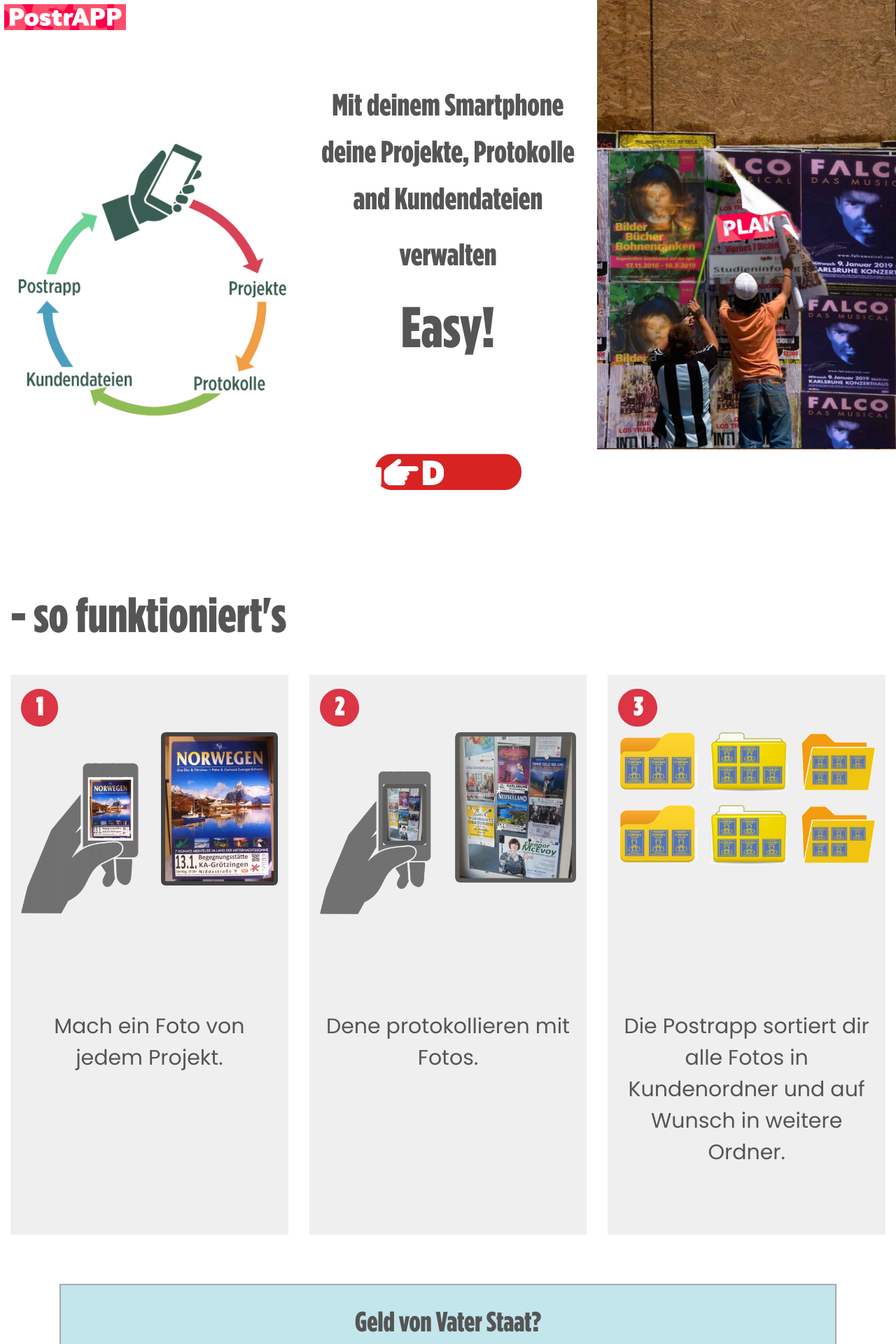
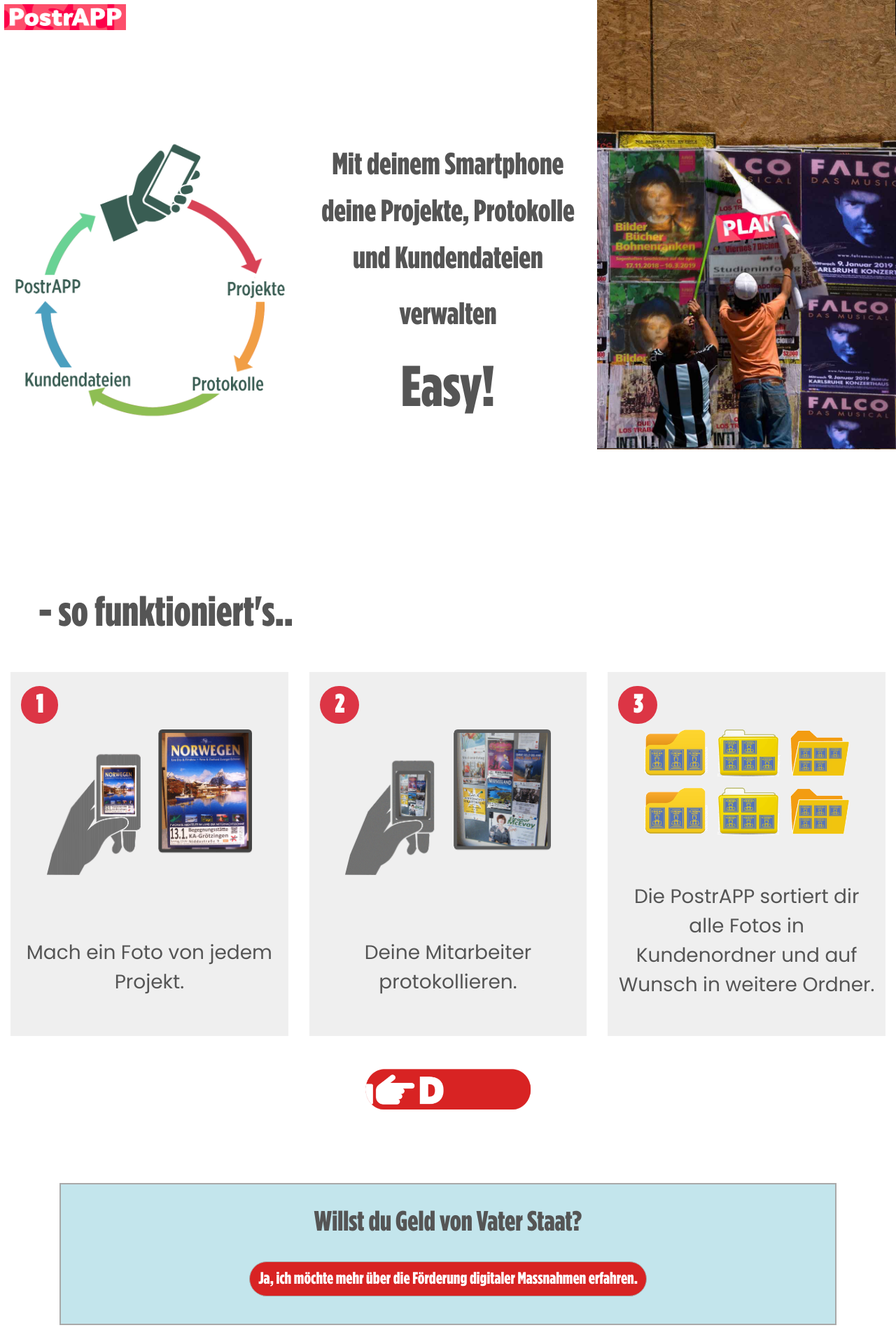
Before and after one commit to jay3000bc/postrapp, a PHP site: page / in a window 1280 px wide. Shown: the top 1920 px of the page at 70% size. Run offline with PHP 8.4, Linux system fonts and the light colour scheme; some libraries are stand-ins or nearby versions.

Commit message:
Diagram image changed + Spelling corrected

```diff
--- a/index.php
+++ b/index.php
@@ -36,6 +36,7 @@
     <meta name="viewport" content="width=device-width, initial-scale=1.0">
     <title>PostrApp</title>
     <!-- <link rel="icon" href="./images/favicon.ico" type="image/x-icon"> -->
+    <link rel="icon" type="image/png" href="images/logo.png">
     <link rel="stylesheet" href="https://stackpath.bootstrapcdn.com/bootstrap/4.3.1/css/bootstrap.min.css">
     <link href="https://fonts.googleapis.com/css?family=Poppins&display=swap" rel="stylesheet">
     <link href="https://fonts.googleapis.com/css?family=Archivo+Black&display=swap" rel="stylesheet">
@@ -69,30 +70,34 @@
                 <img src="images/logo.png" alt="">
               </div>
               <div class="diagram-img my-auto">
-                <img src="images/diagram.png" alt="" class="img-responsive" width="100%">
+                <img src="images/cycle.png" alt="" class="img-responsive" width="100%">
               </div>
             </div>
             <div class="text-section-second col-md-4 col-sm-4 text-center">
               <div class="text-section-second-part">
-                <p> Mit deinem Smartphone <br> deine Projekte, Protokolle <br> and Kundendateien verwalten </p>
+                <p> Mit deinem Smartphone <br> deine Projekte, Protokolle <br> und Kundendateien verwalten </p>
                 <h1> Easy! </h1>
               </div>
 
-              <div class="btn-section">
+              <!-- <div class="btn-section">
               <a href="http://www.alegralabs.com:8995/" class="btn"><img src="images/demo-anim.gif" alt="" width="60%">  </a>
 
 
-            </div>
+            </div> -->
             </div>
             <div class="image-section col-md-4 col-sm-4 ">
               <img src="images/pasting.jpg" alt="" id="img">
             </div>
           </div>
         </div>
-          <h2 style="color:#555555; margin-left:40px" class="simple-h2" >- so funktioniert's</h2>
 
 <div class="container-fluid h-100 third-for-mobile">
+
   <div class="third-section row " >
+    <div class="simple-h2-div col-md-12">
+      <h2 style="color:#555555; margin-left:40px" class="simple-h2" >- so funktioniert's..</h2>
+
+    </div>
     <div class="col-md-4 col-sm-4 col-4">
       <div class="col-md-12">
         <div class="img-section">
@@ -112,45 +117,51 @@
           <img src="images/worker-handy.png" alt="">
         </div>
         <div class="caption-section">
-          <p>Dene protokollieren mit Fotos.</p>
+          <!-- <p>Dene protokollieren mit Fotos.</p> -->
+          <p>Deine Mitarbeiter protokollieren.</p>
         </div>
       </div>
     </div>
     <div class="col-md-4 col-sm-4 col-4">
       <div class="col-md-12">
-        <div class="img-section">
+        <div class="img-section" id="special-case-third-img">
           <h2><span class="badge badge-pill badge-danger">3</span></h2>
           <img src="images/folders.png" alt="">
 
         </div>
         <div class="caption-section">
-          <p> Die Postrapp sortiert dir alle Fotos in Kundenordner und auf Wunsch in weitere Ordner. </p>
+          <p> Die PostrAPP sortiert dir alle Fotos in Kundenordner und auf Wunsch in weitere Ordner. </p>
         </div>
       </div>
+    </div>
+      <div class="col-md-12 btn-section text-center">
+      <!-- <a href="http://www.alegralabs.com:8995/" class="btn"><img src="images/demo-anim.gif" alt="" width="60%">  </a> -->
+      <a href="http://www.alegralabs.com:8995/"><img src="images/demo-anim.gif" alt="" width="20%">  </a>
+
     </div>
   </div>
 </div>
 <div class="container">
   <div class="before-fourth-section">
-    <p>Geld von Vater Staat?</p>
+    <p>Willst du Geld von Vater Staat?</p>
     <div class="loan-btn">
-      <a href="#" class="btn">Ja, ich möchte mehr über die Förderung digitaler Massnahmen erfahren</a>
+      <a href="#" class="btn">Ja, ich möchte mehr über die Förderung digitaler Massnahmen erfahren.</a>
     </div>
   </div>
 </div>
   <div class="container">
     <div class="fourth-section">
-    <div class="header text-center row">
+    <!-- <div class="header text-center row">
       <div class="col-md-8 offset-md-2">
         <h1>Get In Touch</h1>
         <p> Nunc id dui at sapien faucibus fermentum ut vel diam. Nullam tempus, nunc id efficitur sagittis, urna est ultricies eros, ac porta sem turpis quis leo. </p>
       </div>
-    </div>
+    </div> -->
     <div class="info row">
       <div class="col-md-4">
         <div class="col-md-12 my-auto">
           <p><i class="fa fa-map-marker" aria-hidden="true"></i></p>
-          <p>Address</p>
+          <p>Addresse</p>
           <p>Vordersteig 12</p>
           <p>76275 Ettlingen, Germany</p>
         </div>
@@ -187,10 +198,10 @@
       <input type="email" class="form-control" id="email" placeholder="Email" name="email">
     </div>
     <div class="form-group">
-      <textarea class="form-control" rows="5" id="message" name="message" placeholder="Message"></textarea>
+      <textarea class="form-control" rows="5" id="message" name="message" placeholder="Nachricht"></textarea>
     </div>
 
-    <button type="submit" name="submit">Send Message</button>
+    <button type="submit" name="submit">Nachricht senden</button>
   </form>
         </div>
       </div>
--- a/style.css
+++ b/style.css
@@ -251,6 +251,7 @@ font-size: 22px
 .third-for-mobile{
   height: auto !important;
 }
+
 .third-for-mobile .row{
   margin-right:0px !important;
   margin-left: 0px !important
@@ -286,7 +287,7 @@ font-family: 'Archivo Black', sans-serif;
 
 }
 .before-fourth-section{
-  margin-top: 30px;
+  margin-top: 20px;
 border: 2px solid darkgrey;
 /* text-align: justify; */
 padding: 4px 10px;
@@ -929,7 +930,7 @@ form button:hover{
     height: 100vh;
   }
   .text-section-second-part{
-  height: 75vh;
+  height: 96vh;
   margin: 0;
   /* display: flex; */
   align-items: center;
@@ -1004,38 +1005,67 @@ form button:hover{
     margin-right: 0px;
     margin-left: 0px
   }
+
+  .third-section .col-md-4{
+    /* background: #EFEFEF; */
+    height: 65vh
+  }
   .third-section .col-md-4 .col-md-12{
     background: #EFEFEF;
-    height: 100vh
+    height: 65vh
   }
 
   .third-section .col-md-4 .col-md-12 img{
     /* object-fit: cover; */
-    width: 100%;
+    width: 80%;
   }
   .third-section .col-md-4 .col-md-12 span{
     margin-top: 20px;
   }
+
+  .simple-h2-div{
+    /* margin-left: 15px !important; */
+    /* font-size: 70px; */
+    /* margin-top: 30px; */
+    /* display: flex;
+    flex-direction: column;
+    vertical-align: middle; */
+    height: 10vh
+  }
   .simple-h2{
-    margin-left: 15px !important;
-    font-size: 70px;
-    margin-top: 40px
+    font-size: 60px;
   }
   .img-section{
-    height: 60vh !important
+    height: 45vh !important;
+    text-align: center;
   }
+  .caption-section{
+    height: 20vh;
+    margin-top: 20px
+  }
+  #special-case-third-img{
+    height: 35vh !important
+
+  }
+  .third-section .btn-section{
+    height: 10vh;
+    /* padding-top: 35px; */
+    /* height: 25vh */
+  }
+
   .img-section h2{
-    font-size: 48px
+    font-size: 48px;
+    text-align: left;
   }
   .caption-section p{
   color: #555555;
   text-align: center;
-  font-size: 30px;
+  font-size: 28px;
   /* font-weight: 600; */
   font-family: 'Poppins', sans-serif;
   }
   .before-fourth-section{
-    margin-top: 70px;
+    margin-top: 50px;
 border: 2px solid darkgrey;
 /* text-align: justify; */
 padding: 4px 10px;
```
Also changed, not shown: images/cycle.png (added).
